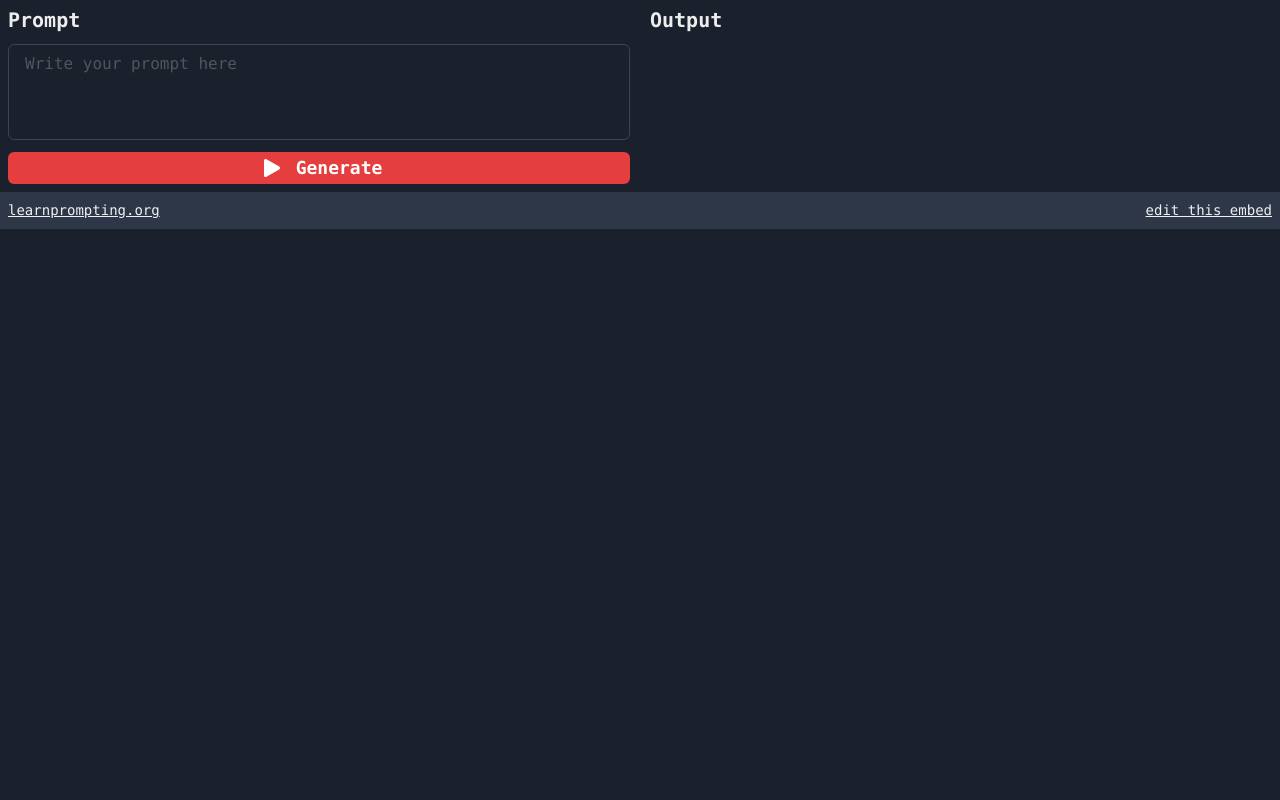
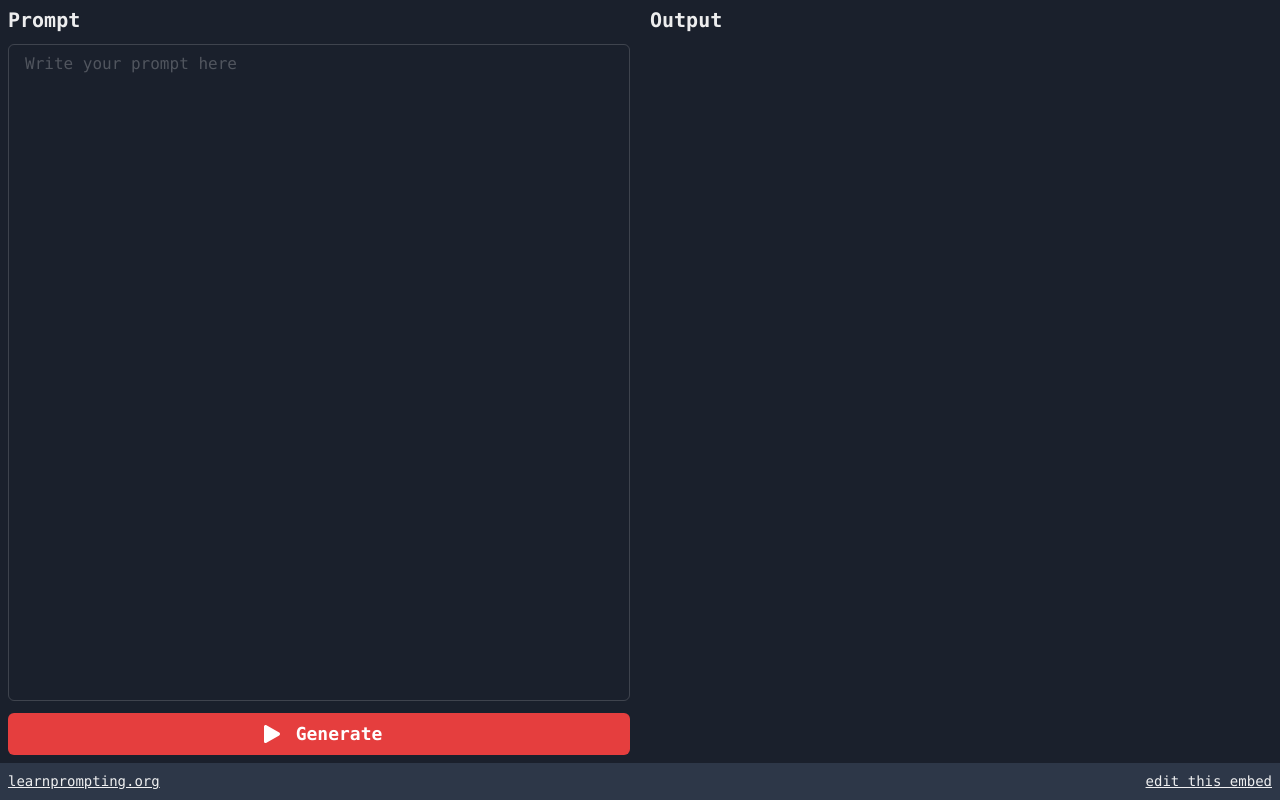
Before and after one commit to PromptLabs/embed.learnprompting.org, a React (Vite) app: page /embed in a window 1280 px wide. Built offline with nearby package versions, Linux system fonts and the light colour scheme.

Commit message:
go to 100% height when not fully filled

```diff
--- a/src/pages/EmbedPage.tsx
+++ b/src/pages/EmbedPage.tsx
@@ -38,8 +38,8 @@ const Playground = ({ config }: { config?: UrlConfig }) => {
         }
     }
     return (
-        <Flex direction={{ base: "column", sm: "row" }} p="2" gap="5" minH="0">
-            <Flex direction="column" gap="3" flex="1 1 100%">
+        <Flex direction={{ base: "column", sm: "row" }} p="2" gap="5" minH="0" h="100%">
+            <Flex direction="column" gap="3" flex="1 1 0">
                 <Heading size="md">Prompt</Heading>
                 <Textarea
                     placeholder="Write your prompt here"
@@ -62,7 +62,7 @@ const Playground = ({ config }: { config?: UrlConfig }) => {
                     </Button>
                 </LightMode>
             </Flex>
-            <Flex direction="column" gap="3" flex="1 1 100%" overflow="auto">
+            <Flex direction="column" gap="3" flex="1 1 0" overflow="auto">
                 <Heading size="md">Output</Heading>
                 <Mark
                     backgroundColor="green.100"
```
